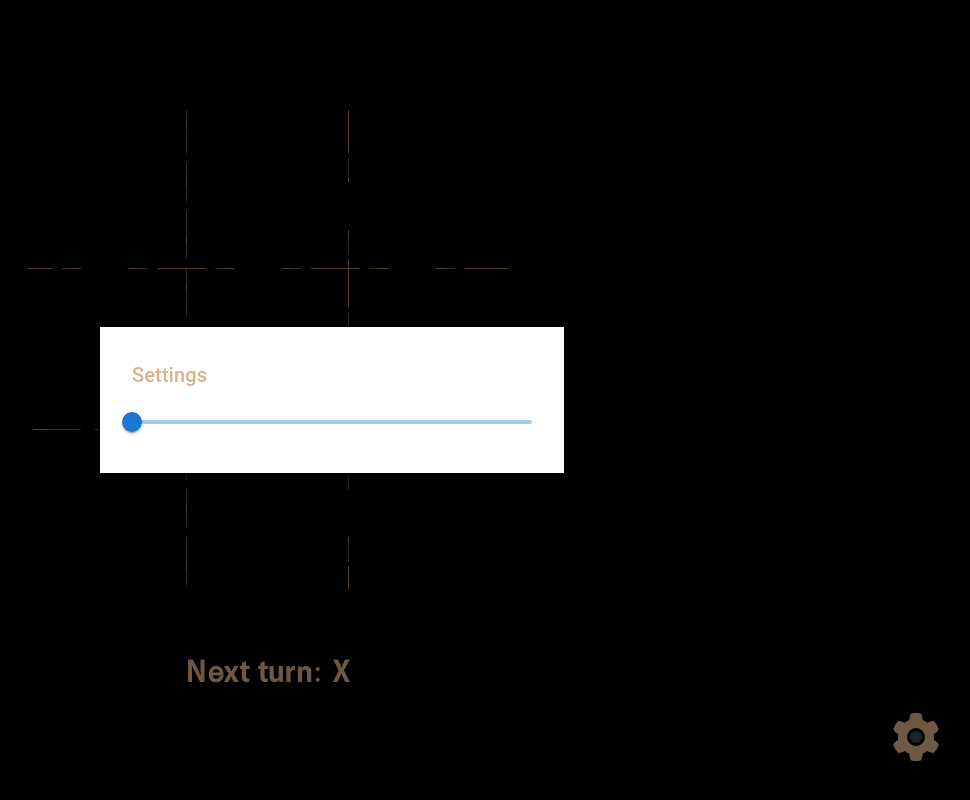
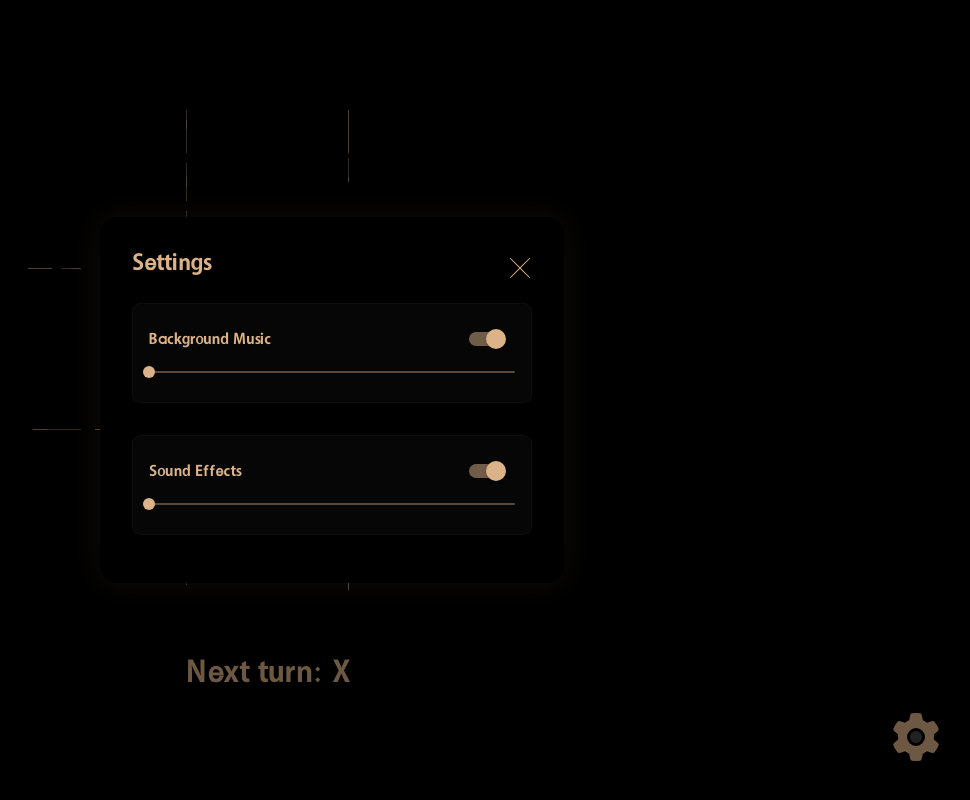
Before and after one commit to abdulrahmanhatem/tic-tac-toe, a React (Create React App) app: page / in a window 1280 px wide. Both pictures are taken after a click on the button 1248 px from the left and 10 px from the top of the page. Shown: the top 800 px of the page, without its empty margins (308-1278 px from the left). Built offline with nearby package versions, Linux system fonts and the light colour scheme.

Commit message:
add settings modal styles

```diff
--- a/src/assets/styles/styles.css
+++ b/src/assets/styles/styles.css
@@ -185,25 +185,58 @@ svg.line:nth-of-type(4){
 .settings-icon .outer{
   fill: var(--primary-color);
 }
-
-
-.popup-content {
-  margin: auto;
-  background: rgb(255, 255, 255);
-  width: 50%;
-  padding: 5px;
+.modal {
+  background-color: var(--black);
+  border: none;
+  position: absolute;
+  inset-block-start: 50%;
+  inset-inline-start: 50%;
+  transform: translate(-50%, -50%);
+  inline-size: 400px;
+  box-shadow: 0 0 2rem 0rem #dcb28812;
+  padding: 2rem;
+  border-radius: 1rem;
 }
-.popup-arrow {
-  color: rgb(255, 255, 255);
+.modal .modal-title{
+  font-size: 1.5rem;
+  display: flex;
+  justify-content: space-between;
 }
-[role='tooltip'].popup-content {
-  width: 200px;
-  box-shadow: rgba(0, 0, 0, 0.16) 0px 0px 3px;
+.modal .modal-title .close{
+  inline-size: 1.5rem;
+  display: block;
 }
-
-.popup-overlay {
-  background: rgba(0, 0, 0, 0.5);
+.modal .modal-title .close svg{
+  fill: var(--primary-color);
+  inline-size: 100%;
+  block-size: 100%;
 }
-[data-popup='tooltip'].popup-overlay {
-  background: red;
+.modal-description {
+  padding-block: 1rem;
+  display: flex;
+  flex-direction: column;
+  gap: 2rem;
 }
+.modal .modal-group {
+  background: #060606;
+  border: 1px solid #0e0e0e;
+  border-radius: .5rem;
+  padding: 1rem;
+}
+.modal .modal-option{
+    display: flex;
+    justify-content: space-between;
+    align-items: center;
+}
+.modal .modal-option .Mui-checked{
+  color: var(--primary-color);
+}
+.css-1yjjitx-MuiSwitch-track {
+  background-color: #474646;
+}
+.modal .modal-option .Mui-checked +.MuiSwitch-track{
+  background-color: var(--primary-color);
+}
+.modal .modal-option .MuiSlider-root {
+  color: var(--primary-color);
+}
--- a/src/components/Board.js
+++ b/src/components/Board.js
@@ -5,11 +5,8 @@ function Square({value, onSquareClick, win}){
     return <button className={`square ${win ? "win" : ""}`} onClick={onSquareClick}>{value}</button>;
 }
 
-
 export default function Board({xIsNext, squares, onPlay, getCurrent}) {
     const winners = calculateWinner(squares);
-    console.log('winners', winners);
-
     let status;
     let full = squares.every(i => i !== null);
 
--- a/src/components/Game.js
+++ b/src/components/Game.js
@@ -3,6 +3,7 @@ import { useState } from 'react'
 import Board from './Board';
 import Info from './Info';
 import Settings from './Settings';
+import Sound from "./Sound";
 
 export default function Game() {
     const [history, setHistory] = useState([Array(9).fill(null)]);
@@ -34,6 +35,7 @@ export default function Game() {
         </div>
         <span className='settings'>
           <Settings/>
+          <Sound/>
         </span>
       </div>
     )
--- a/src/components/Settings.js
+++ b/src/components/Settings.js
@@ -1,27 +1,14 @@
 import { useState } from 'react';
-import Box from '@mui/material/Box';
 import Button from '@mui/material/Button';
-import Typography from '@mui/material/Typography';
 import Modal from '@mui/material/Modal';
 import Slider from '@mui/material/Slider';
+import Switch from '@mui/material/Switch';
 
-const style = {
-  position: 'absolute',
-  top: '50%',
-  left: '50%',
-  transform: 'translate(-50%, -50%)',
-  width: 400,
-  bgcolor: 'background.paper',
-  border: '2px solid #000',
-  boxShadow: 24,
-  p: 4,
-};
 
 export default function Settings() {
   const [open, setOpen] = useState(false);
   const handleOpen = () => setOpen(true);
   const handleClose = () => setOpen(false);
-
 
   return (
     <div>
@@ -30,18 +17,48 @@ export default function Settings() {
       <Modal
         open={open}
         onClose={handleClose}
-        aria-labelledby="modal-modal-title"
-        aria-describedby="modal-modal-description"
       >
-        <Box sx={style}>
-          <Typography id="modal-modal-title" variant="h6" component="h2">
-            Settings
-          </Typography>
-          <Typography id="modal-modal-description" sx={{ mt: 2 }}>
+        <div className='modal'>
+          <div className='modal-title'>
+            <span>Settings</span>
+            <span className='close'>
+                <svg xmlns="http://www.w3.org/2000/svg" viewBox="0 0 384 512">
+                    <path d="M338.1 413.4c3.1 3.1 8.2 3.1 11.3 0s3.1-8.2 0-11.3L203.3 256 349.4 109.9c3.1-3.1 3.1-8.2 0-11.3s-8.2-3.1-11.3 0L192 244.7 45.9 98.6c-3.1-3.1-8.2-3.1-11.3 0s-3.1 8.2 0 11.3L180.7 256 34.6 402.1c-3.1 3.1-3.1 8.2 0 11.3s8.2 3.1 11.3 0L192 267.3 338.1 413.4z" />
+                </svg>
+            </span>
+          </div>
+          <div className='modal-description'>
+            <div className="modal-group">
+                <div className="modal-option">
+                    <span className='option-label'>
+                        <span className='option-icon'></span>
+                        Background Music
+                    </span>
+                    <span className='option-action'>
+                    <Switch defaultChecked/>
+                    </span>
+                </div>
+                <div className="modal-option">
+                    <Slider size='small'/>
+                </div>
+            </div>
+            <div className="modal-group">
+                <div className="modal-option">
+                    <span className='option-label'>
+                        <span className='option-icon'></span>
+                        Sound Effects
+                    </span>
+                    <span className='option-action'>
+                    <Switch defaultChecked/>
+                    </span>
+                </div>
+                <div className="modal-option">
+                    <Slider size='small'/>
+                </div>
+            </div>
+          </div>
 
-          </Typography>
-          <Slider/>
-        </Box>
+        </div>
       </Modal>
     </div>
   );
--- /dev/null
+++ b/src/components/Sound.js
@@ -0,0 +1,27 @@
+import { useState, useEffect, useRef } from 'react';
+import background from "../assets/sounds/background.mp3";
+
+export default function Sound() {
+    return (
+        <>
+            <BackgroundMusic/>
+        </>
+    )
+}
+
+export function BackgroundMusic() {
+    const backgroundRef = useRef();
+    const [isMute, setIsMute] = useState(true);
+
+    useEffect(() => {
+        addEventListener("click", () => {
+            backgroundRef.current.play();
+        })
+
+    })
+    return (
+        <>
+            <audio src={background} ref={backgroundRef} loop autoPlay></audio>
+        </>
+    )
+}
```
Also changed, not shown: 1 other file (tests, documents, lock files or other folders).
